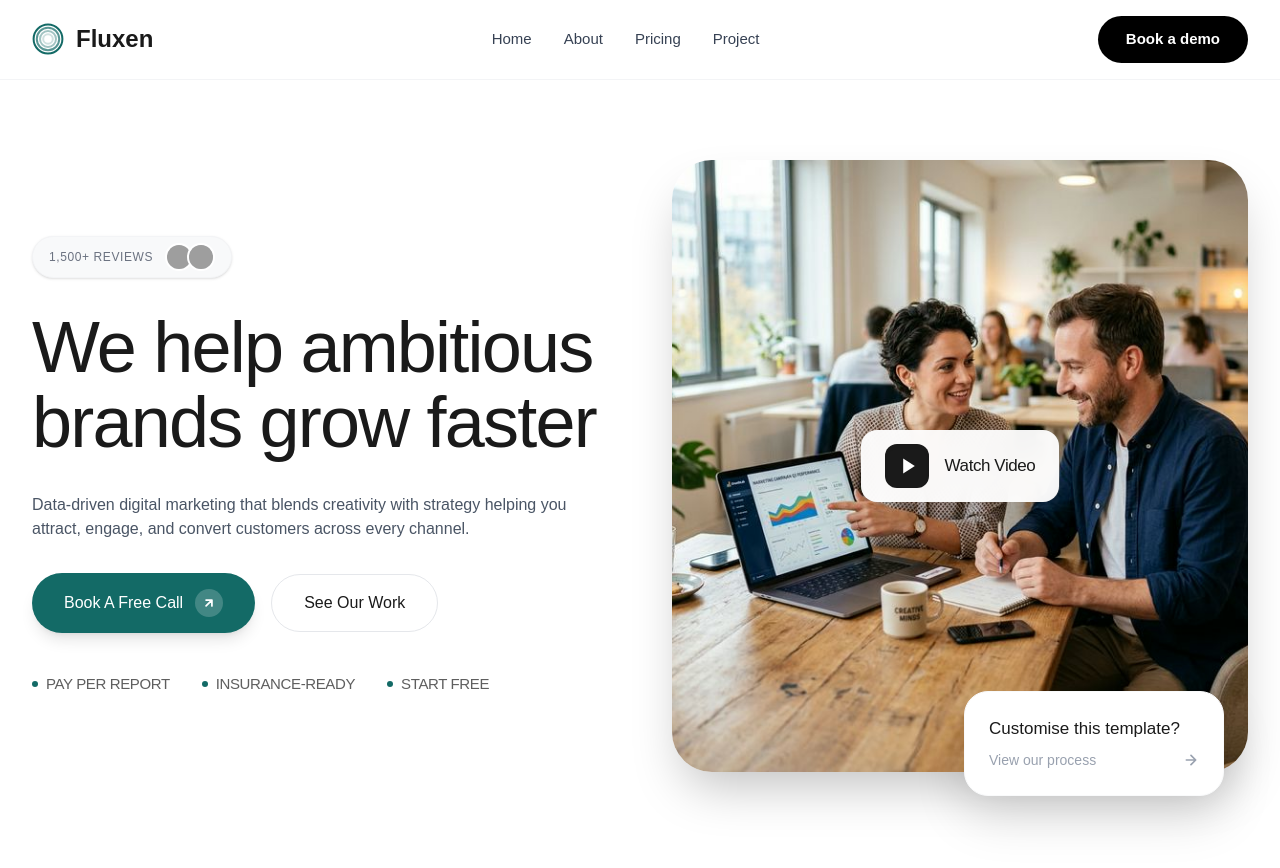
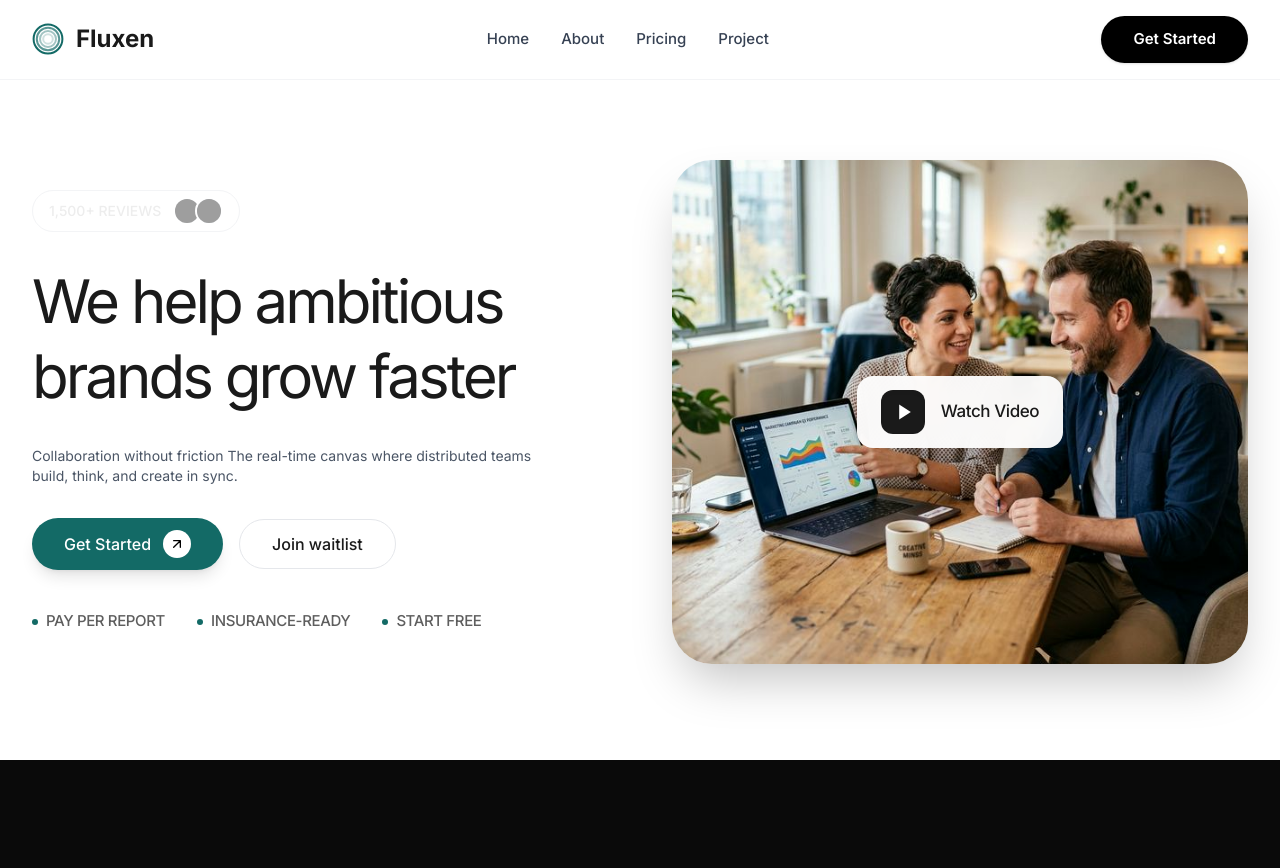
Before and after one commit to StephenOnyeka/SFCollab-UI, a Next.js app: page / in a window 1280 px wide. Shown: the top 868 px of the page. Built offline with nearby package versions, Linux system fonts and the light colour scheme; grey boxes are pictures that could not be loaded.

Commit message:
created a button component

```diff
--- a/app/globals.css
+++ b/app/globals.css
@@ -8,11 +8,10 @@
 @theme inline {
   --color-background: var(--background);
   --color-foreground: var(--foreground);
-  --font-sans: var(--font-geist-sans);
-  --font-mono: var(--font-geist-mono);
+  --font-sans: var(--font-manrope);
 }
 
-@media (prefers-color-scheme: dark) {
+@media (prefers-color-scheme: light) {
   :root {
     --background: #0a0a0a;
     --foreground: #ededed;
@@ -23,5 +22,6 @@ body {
   background: var(--background);
   color: var(--foreground);
   /* font-family: Arial, Helvetica, sans-serif; */
-  font-family: 'Poppins', sans-serif;
+  /* font-family: 'Poppins', sans-serif; */
+  font-family: 'Inter', sans-serif;
 }
--- a/app/layout.tsx
+++ b/app/layout.tsx
@@ -1,18 +1,7 @@
 import type { Metadata } from "next";
-// import { Geist, Geist_Mono } from "next/font/google";
 import { Inter } from "next/font/google";
 import "./globals.css";
 import Navbar from "@/components/Navbar";
-
-// const geistSans = Geist({
-//   variable: "--font-geist-sans",
-//   subsets: ["latin"],
-// });
-
-// const geistMono = Geist_Mono({
-//   variable: "--font-geist-mono",
-//   subsets: ["latin"],
-// });
 
 const inter = Inter({
   subsets: ["latin"],
@@ -33,12 +22,13 @@ export default function RootLayout({
   return (
     <html
       lang="en"
-      // className={`${geistSans.variable} ${geistMono.variable} h-full antialiased`}
-      className={`${inter.variable} h-full antialiased`}
+      // className={`${inter.variable} h-full antialiased`}
+      className={`h-full antialiased`}
     >
-      <body className="min-h-full flex flex-col bg-white">
+      {/* <body className="min-h-full flex flex-col bg-white"> */}
+      <body className={`${inter.variable} min-h-full flex flex-col bg-white`}>
         <Navbar />
-        <main className="flex-grow">{children}</main>
+        <main className="grow">{children}</main>
       </body>
     </html>
   );
--- /dev/null
+++ b/components/Button.tsx
@@ -0,0 +1,62 @@
+import React from 'react';
+
+interface ButtonProps extends React.ButtonHTMLAttributes<HTMLButtonElement> {
+  variant?: 'primary' | 'secondary' | 'outline' | 'dark';
+  children: React.ReactNode;
+}
+
+export default function Button({ variant = 'secondary', children, className = '', ...props }: ButtonProps) {
+  if (variant === 'primary') {
+    return (
+      <button
+        className={`group relative bg-[#136A66] hover:bg-[#000000] text-white px-8 py-3 rounded-full font-medium flex items-center gap-3 transition-all duration-260 shadow-lg hover:shadow-xl hover:-translate-y-0.5 active:translate-y-0 active:shadow-lg overflow-hidden ${className}`}
+        {...props}
+      >
+        {children}
+        <span className="relative flex h-7 w-7 shrink-0 items-center justify-center bg-white rounded-full text-[#136A66] group-hover:text-[#0E524F] transition-colors duration-260">
+          {/* Original arrow – slides out to top-right */}
+          <svg
+            className="absolute w-4 h-4 transition-transform duration-260 ease-in-out group-hover:translate-x-[200%] group-hover:-translate-y-[200%]"
+            viewBox="0 0 24 24"
+            fill="none"
+            stroke="#000000"
+            strokeWidth="2"
+            strokeLinecap="round"
+            strokeLinejoin="round"
+          >
+            <path d="M7 17L17 7M17 7H7M17 7V17" />
+          </svg>
+
+          {/* Incoming arrow – slides in from bottom-left */}
+          <svg
+            className="absolute w-4 h-4 translate-x-[-200%] translate-y-[200%] transition-transform duration-260 ease-in-out delay-100 group-hover:translate-x-0 group-hover:translate-y-0"
+            viewBox="0 0 24 24"
+            fill="none"
+            stroke="#000000"
+            strokeWidth="2"
+            strokeLinecap="round"
+            strokeLinejoin="round"
+          >
+            <path d="M7 17L17 7M17 7H7M17 7V17" />
+          </svg>
+        </span>
+      </button>
+    );
+  }
+
+  const baseStyles = "px-8 py-3 rounded-full font-medium transition-all transform hover:-translate-y-0.5 active:translate-y-0";
+  const variants = {
+    secondary: "bg-gray-100 text-[#1A1A1A] hover:bg-gray-200",
+    outline: "bg-white text-[#1A1A1A] border border-gray-200 hover:border-black",
+    dark: "bg-black text-white hover:bg-[#222] shadow-sm",
+  };
+
+  return (
+    <button
+      className={`${baseStyles} ${variants[variant as keyof typeof variants] || variants.secondary} ${className}`}
+      {...props}
+    >
+      {children}
+    </button>
+  );
+}
--- a/components/Hero.tsx
+++ b/components/Hero.tsx
@@ -1,4 +1,5 @@
-import Image from 'next/image';
+import Image from "next/image";
+import Button from "@/components/Button";
 
 export default function Hero() {
   return (
@@ -7,41 +8,52 @@ export default function Hero() {
         {/* Left Column */}
         <div className="flex flex-col items-start gap-8">
           {/* Review Badge */}
-          <div className="inline-flex items-center gap-3 bg-[#F8F9FA] px-4 py-1.5 rounded-full border border-gray-100 shadow-sm">
-            <span className="text-[12px] font-medium text-[#6B7280] uppercase tracking-wider">1,500+ Reviews</span>
+          <div className="inline-flex items-center gap-3 px-4 py-1.5 rounded-full border border-gray-100">
+            {/* <span className="text-sm font-medium text-black uppercase">1,500+ Reviews</span> */}
+            <span className="text-sm font-medium uppercase">
+              1,500+ Reviews
+            </span>
             <div className="flex -space-x-1.5">
               <div className="w-7 h-7 rounded-full border-2 border-white overflow-hidden bg-gray-200">
-                <Image src="https://i.pravatar.cc/100?u=1" alt="Reviewer" width={28} height={28} />
+                <Image
+                  src="https://i.pravatar.cc/100?u=1"
+                  alt="Reviewer"
+                  width={28}
+                  height={28}
+                />
               </div>
               <div className="w-7 h-7 rounded-full border-2 border-white overflow-hidden bg-gray-300">
-                <Image src="https://i.pravatar.cc/100?u=2" alt="Reviewer" width={28} height={28} />
+                <Image
+                  src="https://i.pravatar.cc/100?u=2"
+                  alt="Reviewer"
+                  width={28}
+                  height={28}
+                />
               </div>
             </div>
           </div>
 
           {/* Heading */}
-          <h1 className="text-[44px] sm:text-[56px] lg:text-[72px] font-medium text-[#1A1A1A] leading-[1.05] tracking-tight">
+          {/* <h1 className="text-[44px] sm:text-[56px] lg:text-[72px] font-medium text-[#1A1A1A] leading-[1.05] tracking-tight">
+            We help ambitious brands grow faster
+          </h1> */}
+          {/* <h1 className="text-[44px] sm:text-[56px] lg:text-[68px] font-inter text-[#1A1A1A] leading-tight tracking-tighter"> */}
+          <h1 className="text-[44px] sm:text-[56px] lg:text-[60px] font-inter text-[#1A1A1A] leading-tight tracking-tighter">
             We help ambitious brands grow faster
           </h1>
 
           {/* Description */}
-          <p className="text-base text-gray-600 max-w-xl font-medium">
-            Data-driven digital marketing that blends creativity with strategy helping you attract, engage, and convert customers across every channel.
+          <p className="text-sm text-gray-600 max-w-lg">
+            {/* Data-driven digital marketing that blends creativity with strategy
+            helping you attract, engage, and convert customers across every
+            channel. */}
+            Collaboration without friction The real-time canvas where distributed teams build, think, and create in sync.
           </p>
 
           {/* CTA Buttons */}
           <div className="flex flex-wrap items-center gap-4">
-            <button className="bg-[#136A66] text-white px-8 py-4 rounded-full font-medium flex items-center gap-3 group transition-all hover:bg-[#0E524F] shadow-lg hover:shadow-xl transform hover:-translate-y-0.5 active:translate-y-0">
-              Book A Free Call
-              <span className="w-7 h-7 bg-white/20 rounded-full flex items-center justify-center transition-transform group-hover:rotate-45">
-                <svg width="14" height="14" viewBox="0 0 24 24" fill="none" stroke="currentColor" strokeWidth="3" strokeLinecap="round" strokeLinejoin="round">
-                  <path d="M7 17L17 7M17 7H7M17 7V17" />
-                </svg>
-              </span>
-            </button>
-            <button className="bg-white text-[#1A1A1A] px-8 py-4 rounded-full font-medium border border-gray-200 hover:border-black transition-all transform hover:-translate-y-0.5 active:translate-y-0">
-              See Our Work
-            </button>
+            <Button variant="primary">Get Started</Button>
+            <Button variant="outline">Join waitlist</Button>
           </div>
 
           {/* Feature Pillars */}
@@ -63,7 +75,8 @@ export default function Hero() {
 
         {/* Right Column - Image & Overlays */}
         <div className="relative">
-          <div className="relative aspect-[16/17] w-full rounded-[2.5rem] overflow-hidden shadow-2xl">
+          {/* <div className="relative aspect-[16/17] w-full rounded-[2.5rem] overflow-hidden shadow-2xl"> */}
+          <div className="relative aspect-[16/14] w-full rounded-[2.5rem] overflow-hidden shadow-2xl">
             <Image
               src="/hero-image.png"
               alt="Marketing experts collaborating"
@@ -76,17 +89,25 @@ export default function Hero() {
             <div className="absolute inset-0 flex items-center justify-center">
               <button className="bg-white/95 backdrop-blur-md px-6 py-3.5 rounded-2xl flex items-center gap-4 text-black shadow-2xl transition-all transform hover:scale-110 active:scale-95 group">
                 <div className="w-11 h-11 bg-[#1A1A1A] rounded-xl flex items-center justify-center shadow-inner group-hover:bg-[#136A66] transition-colors">
-                  <svg width="20" height="20" viewBox="0 0 24 24" fill="white" className="ml-1">
+                  <svg
+                    width="20"
+                    height="20"
+                    viewBox="0 0 24 24"
+                    fill="white"
+                    className="ml-1"
+                  >
                     <path d="M5 3L19 12L5 21V3Z" />
                   </svg>
                 </div>
-                <span className="text-[17px] font-medium tracking-tight text-[#1A1A1A]">Watch Video</span>
+                <span className="text-[17px] font-medium tracking-tight text-[#1A1A1A]">
+                  Watch Video
+                </span>
               </button>
             </div>
           </div>
 
           {/* Floating Template Card */}
-          <div className="absolute -bottom-6 -right-4 lg:right-6 bg-white p-6 rounded-3xl shadow-[0_20px_50px_rgba(0,0,0,0.15)] flex flex-col gap-1 border border-gray-50 min-w-[260px] transform transition-transform hover:-translate-y-2">
+          {/* <div className="absolute -bottom-6 -right-4 lg:right-6 bg-white p-6 rounded-3xl shadow-[0_20px_50px_rgba(0,0,0,0.15)] flex flex-col gap-1 border border-gray-50 min-w-[260px] transform transition-transform hover:-translate-y-2">
             <h4 className="text-[17px] font-medium text-[#1A1A1A]">Customise this template?</h4>
             <div className="flex items-center justify-between mt-1">
               <span className="text-[14px] font-medium text-gray-400">View our process</span>
@@ -96,7 +117,7 @@ export default function Hero() {
                 </svg>
               </div>
             </div>
-          </div>
+          </div> */}
         </div>
       </div>
     </section>
--- a/components/Navbar.tsx
+++ b/components/Navbar.tsx
@@ -1,4 +1,5 @@
 import Link from 'next/link';
+import Button from '@/components/Button';
 
 export default function Navbar() {
   return (
@@ -32,9 +33,9 @@ export default function Navbar() {
         </div>
 
         {/* CTA Button */}
-        <button className="bg-black text-white px-7 py-3 rounded-full text-[15px] font-semibold hover:bg-[#222] transition-all transform hover:scale-105 active:scale-95">
-          Book a demo
-        </button>
+        <Button variant="dark" className="px-7 py-3 text-[15px] font-semibold">
+          Get Started
+        </Button>
       </div>
     </nav>
   );
```
Also changed, not shown: 1 other file (tests, documents, lock files or other folders).
